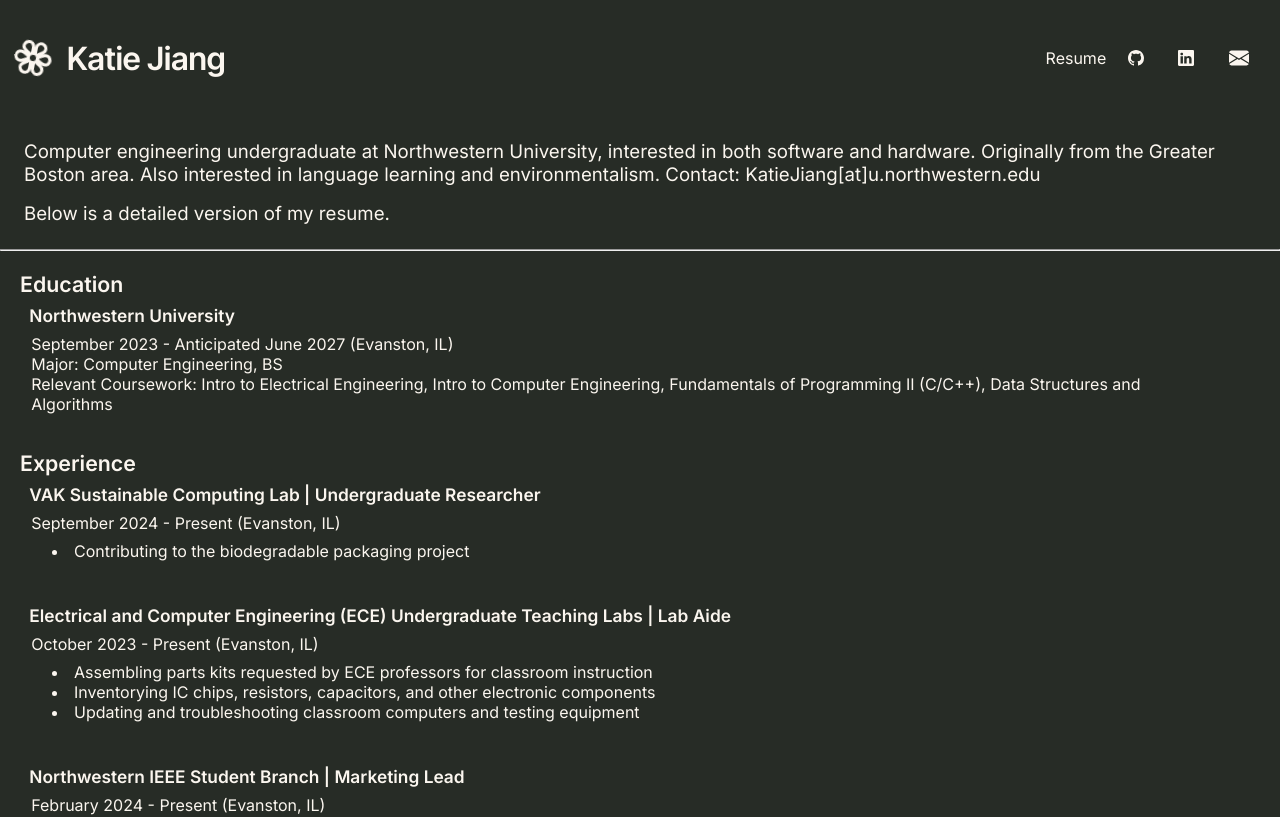
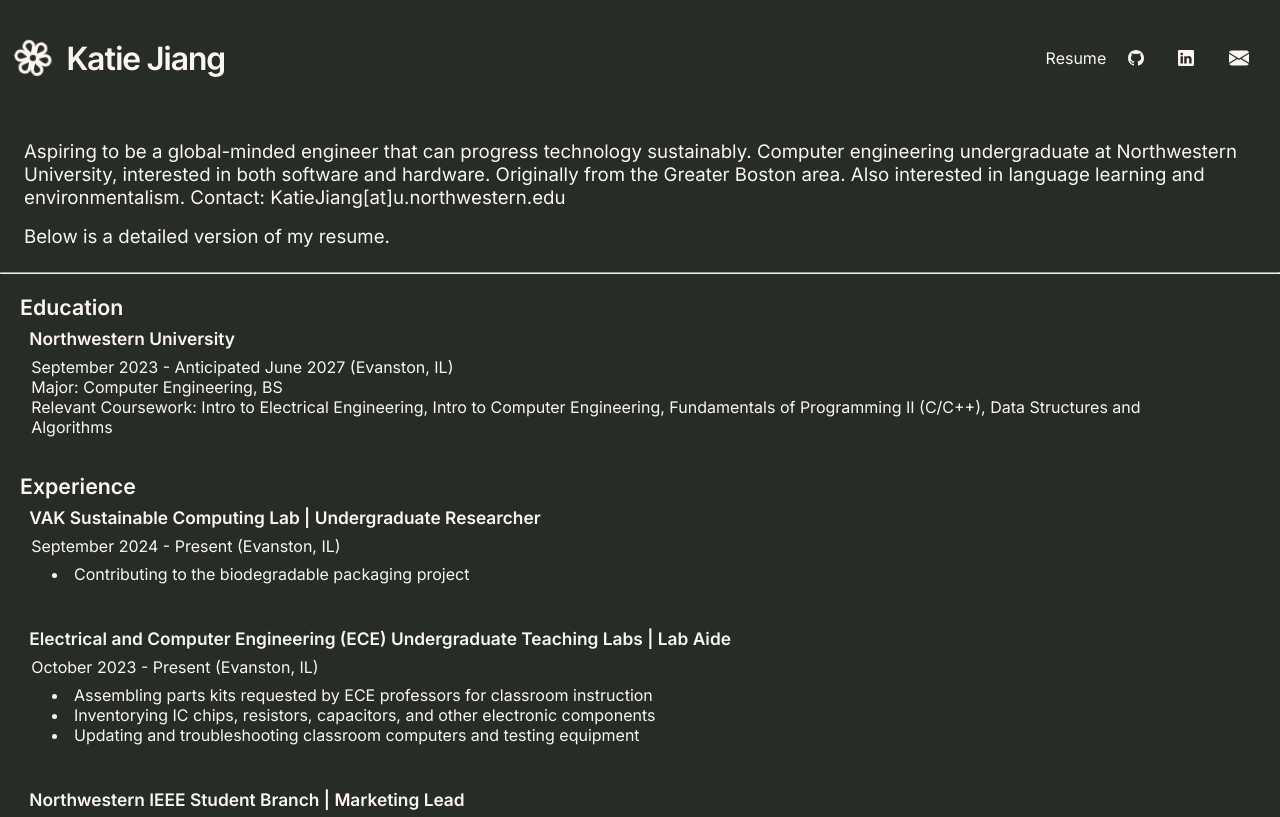
Before and after one commit to katiejg/katiejg.github.io, a React (Create React App) app: page /about in a window 1280 px wide. Shown: the top 817 px of the page. Built offline with nearby package versions, Linux system fonts and the light colour scheme.

Commit message:
Edited resume

```diff
--- a/src/About.js
+++ b/src/About.js
@@ -5,7 +5,7 @@
     <div className="About">
       <body>
         <div className="Section">
-          <p>Computer engineering undergraduate at Northwestern University, interested in both software and hardware. Originally from the Greater Boston area.
+          <p>Aspiring to be a global-minded engineer that can progress technology sustainably. Computer engineering undergraduate at Northwestern University, interested in both software and hardware. Originally from the Greater Boston area.
           Also interested in language learning and environmentalism. Contact: KatieJiang[at]u.northwestern.edu</p>
           <p>Below is a detailed version of my resume.</p>
         </div>
@@ -18,7 +18,7 @@
           <br/>Relevant Coursework: Intro to Electrical Engineering, Intro to Computer Engineering, Fundamentals of Programming II (C/C++), Data Structures and Algorithms</p>
           <br />
           <h3 id="exp">Experience</h3>
-          <h4>VAK Sustainable Computing Lab | Undergraduate Researcher</h4>
+          <h4><a href="https://vaksustainablecomputing.com/">VAK Sustainable Computing Lab</a> | Undergraduate Researcher</h4>
           <p>September 2024 - Present (Evanston, IL)</p>
           <ul>
             <li>Contributing to the biodegradable packaging project</li>
@@ -41,7 +41,7 @@
             <li>Won “Most Innovative” at the 2024 Technical Program Student Showcase</li>
           </ul>
           <br />
-          <h4>Chinese Progressive Association | Chinese Youth Initiative Intern</h4>
+          <h4><a href="https://www.cpaboston.org/">Chinese Progressive Association</a> | Chinese Youth Initiative Intern</h4>
           <p>July 2021 - August 2021 (Boston, MA)</p>
           <ul>
             <li>Participated in group discussions on Asian-American history to guide community development</li>
--- a/src/App.css
+++ b/src/App.css
@@ -1,22 +1,23 @@
 .App {
   overflow-x: hidden;
-  overflow-y: scroll;
-  scrollbar-width: none; /* Firefox */
-  -ms-overflow-style: none;  /* Internet Explorer 10+ */
   text-align: left;
   font-family: 'Inter', 'Fira Sans', 'Helvetica Neue',
       sans-serif;
-}
-
-.App::-webkit-scrollbar { /* WebKit */
-  width: 0;
-  height: 0;
 }
 
 .App-logo {
   height: 40vmin;
   pointer-events: none;
   margin-right: 5px;
+}
+
+body {
+  -ms-overflow-style: none;  /* Internet Explorer 10+ */
+  scrollbar-width: none;  /* Firefox */
+}
+body::-webkit-scrollbar {
+  color: transparent;
+  display: none;  /* Safari and Chrome */
 }
 
 @media (prefers-reduced-motion: no-preference) {
```
